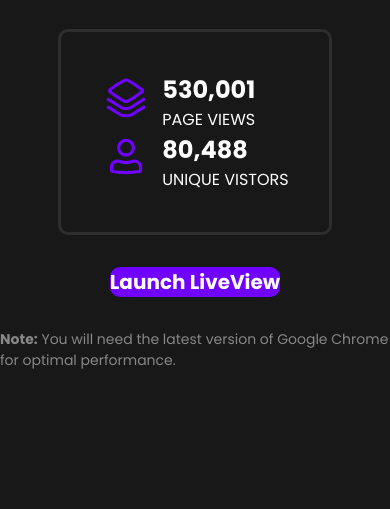
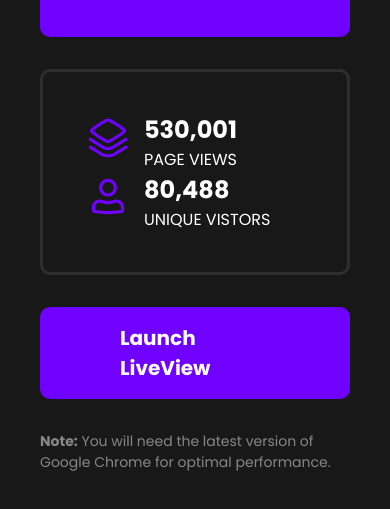
Before and after one commit to errolpl/webstats, a plain HTML site: page index.html in a window 390 px wide. Shown: the part 337-846 px from the top of the page. Drawn offline with Linux system fonts and the light colour scheme.

Commit message:
mobile view

```diff
--- a/style.css
+++ b/style.css
@@ -15,12 +15,16 @@ body {
   align-items: center;
   margin-top: 9rem;
   gap: 2rem;
+  width: 100%;
+  max-width: 1200px;
+  padding: 2.5rem;
 }
 
 .vistors {
   background-color: #7000ff;
   border-radius: 0.625em;
   padding: 2.5rem;
+  width: 100%;
 }
 
 h1 {
@@ -40,6 +44,7 @@ h3 {
   padding: 2.5rem;
   border: #2e2e2e solid 3px;
   border-radius: 0.625rem;
+  width: 100%;
 }
 
 .views,
@@ -70,4 +75,6 @@ a.cta {
   color: white;
   background-color: #7000ff;
   border-radius: 0.625rem;
+  width: 100%;
+  padding: 1rem 5rem;
 }
```
Also changed, not shown: 1 other file.
